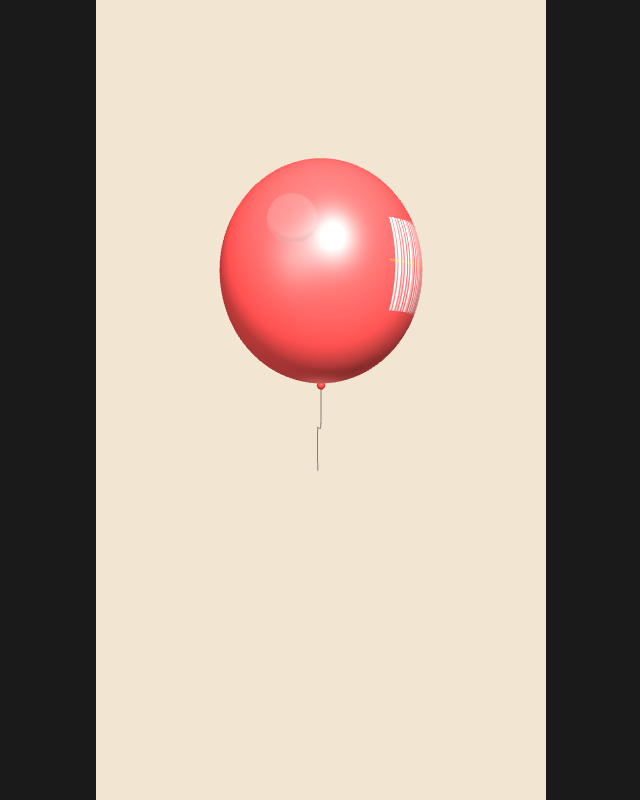
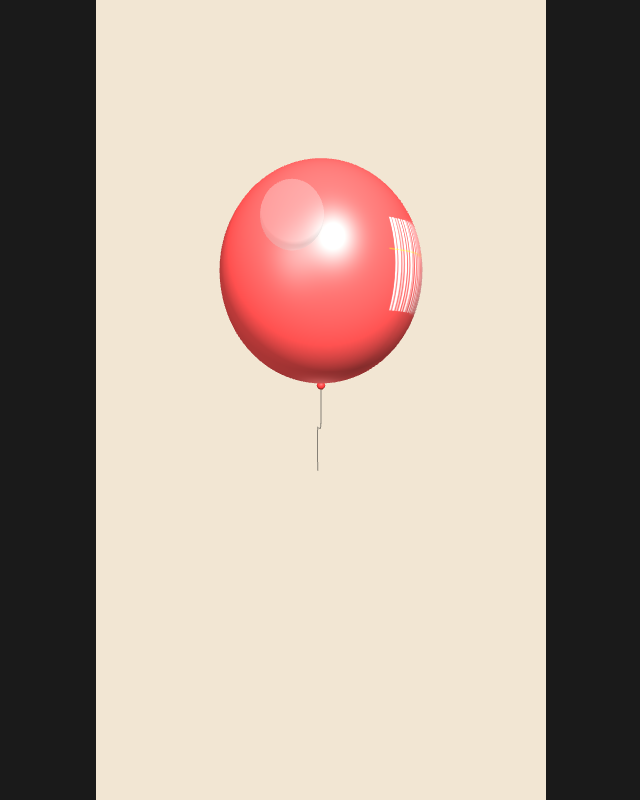
Before and after one commit to francescabrillanti-max/bimbi, a plain HTML site: page index.html in a window 1280 px wide. Shown: the whole page, without its empty margins (319-959 px from the left). Drawn offline with nearby package versions, Linux system fonts and the light colour scheme.

Commit message:
fix: highlight come figlia della sfera + piu visibile, rotazione diretta su sphere.rotation.y

```diff
--- a/index.html
+++ b/index.html
@@ -58,11 +58,9 @@ scene.add(rim);
 const group = new THREE.Group();
 scene.add(group);
 
-const rot = new THREE.Group();
-group.add(rot);
-
 const CY = 960 - 592.46, RX = 242.67, RY = 267.56;
 
+// --- Balloon texture with QR code ---
 const tc = document.createElement('canvas');
 tc.width = 1024;
 tc.height = 1024;
@@ -74,16 +72,13 @@ function redraw() {
   if (qa > 0.01) {
     const b = [322.59,333.79,349.97,359.93,374.86,386.06,403.48,413.44,427.13,438.33,454.51,464.46,476.91,488.11,505.53,515.49,529.18,540.38,556.55,566.51,578.95,593.89,605.09,622.51,632.47,646.16,657.36,673.54,683.49,695.94,707.14,724.56,734.51,749.45];
     const w = ['4.98','9.96','3.73','8.71','4.98','11.2','3.73','7.47','4.98','9.96','3.73','6.22','4.98','11.2','3.73','7.47','4.98','9.96','3.73','6.22','8.71','4.98','11.2','3.73','7.47','4.98','9.96','3.73','6.22','4.98','11.2','3.73','8.71','4.98'];
-    const x0 = 322.59, x1 = 749.45, xr = x1 - x0, y0 = 496.63, y1 = 695.75, yr = y1 - y0;
-    const tx0 = 380, tx1 = 644, tw = tx1 - tx0, ty0 = 380, ty1 = 644;
-    function qx(x) { return tx0 + (x - x0) / xr * tw; }
-    function qy(y) { return ty0 + (y - y0) / yr * tw; }
-    function qs(s) { return parseFloat(s) / xr * tw; }
+    const x0 = 322.59, x1 = 749.45, xr = x1 - x0, y0 = 496.63, y1 = 695.75;
+    const tx0 = 380, tx1 = 644, tw = tx1 - tx0, ty0 = 380;
     const a = (qa * 0.9).toFixed(3);
     cx.fillStyle = 'rgba(255,255,255,' + a + ')';
-    w.forEach(function(s, i) { cx.fillRect(qx(b[i]), qy(y0), Math.max(1, qs(s)), tw); });
+    w.forEach(function(s, i) { cx.fillRect(tx0 + (b[i] - x0) / xr * tw, ty0 + (y0 - y0), Math.max(1, parseFloat(s) / xr * tw), tw); });
     cx.fillStyle = 'rgba(255,215,0,' + (qa * 0.6).toFixed(3) + ')';
-    cx.fillRect(qx(303.92), qy(589.97), qs('485.35'), qs('3.73'));
+    cx.fillRect(tx0 + (303.92 - x0) / xr * tw, ty0 + (589.97 - y0), parseFloat('485.35') / xr * tw, parseFloat('3.73') / xr * tw);
   }
 }
 redraw();
@@ -95,14 +90,15 @@ const sphere = new THREE.Mesh(
 );
 sphere.scale.y = RY / RX;
 sphere.position.set(0, CY, 0);
-rot.add(sphere);
+group.add(sphere);
 
+// Highlight as CHILD of sphere so it orbits with rotation
 const hl = new THREE.Mesh(
-  new THREE.SphereGeometry(55, 24, 24),
-  new THREE.MeshPhongMaterial({ color: 0xffffff, transparent: true, opacity: 0.18, emissive: 0xffffff, emissiveIntensity: 0.1 })
+  new THREE.SphereGeometry(70, 24, 24),
+  new THREE.MeshPhongMaterial({ color: 0xffffff, transparent: true, opacity: 0.30, emissive: 0xffffff, emissiveIntensity: 0.15 })
 );
-hl.position.set(476.91 - 540, 960 - 505.34, RX);
-rot.add(hl);
+hl.position.set(476.91 - 540, 960 - 505.34 - CY, RX);
+sphere.add(hl);
 
 const knot = new THREE.Mesh(
   new THREE.SphereGeometry(10, 16, 16),
@@ -144,7 +140,7 @@ function animate(time) {
   if (phase === 'spin') {
     const p = Math.min(t / 2.0, 1);
     const e = p < 0.5 ? 2 * p * p : -1 + (4 - 2 * p) * p;
-    rot.rotation.y = e * Math.PI * 2;
+    sphere.rotation.y = e * Math.PI * 2;
     if (p >= 1) { phase = 'reveal'; phaseStart = time; }
   }
 
```
